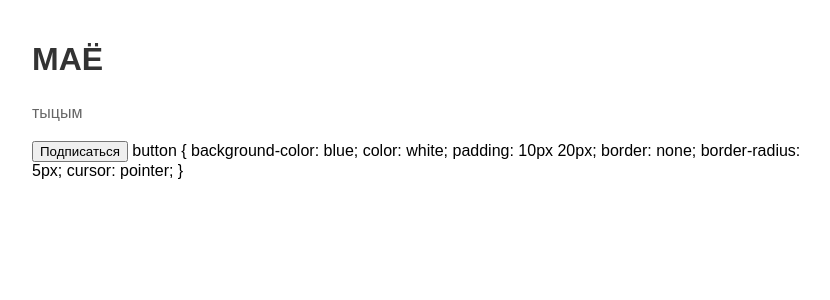
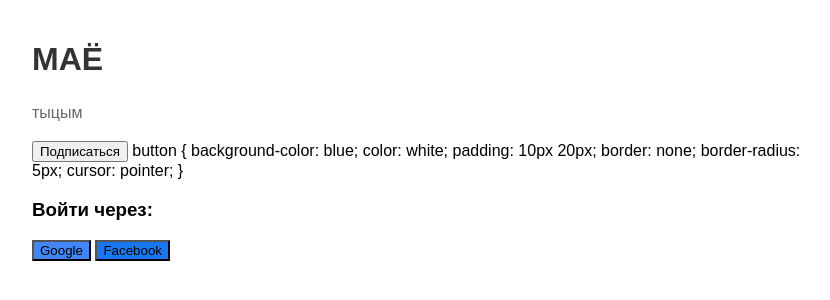
Before and after one commit to Temoooooo44/my-profile, a plain HTML site: page index.html in a window 1280 px wide. Shown: the whole page, without its empty margins (208-1038 px from the left). Drawn offline with Linux system fonts and the light colour scheme.

Commit message:
Добавлена форма авторизации

```diff
--- a/index.html
+++ b/index.html
@@ -34,3 +34,10 @@ button {
     border-radius: 5px;
     cursor: pointer;
     }
+
+
+<div class="social-login">
+    <h3>Войти через:</h3>
+    <button style="background-color: #4285F4;">Google</button>
+    <button style="background-color: #1877F2;">Facebook</button>
+</div>
```
